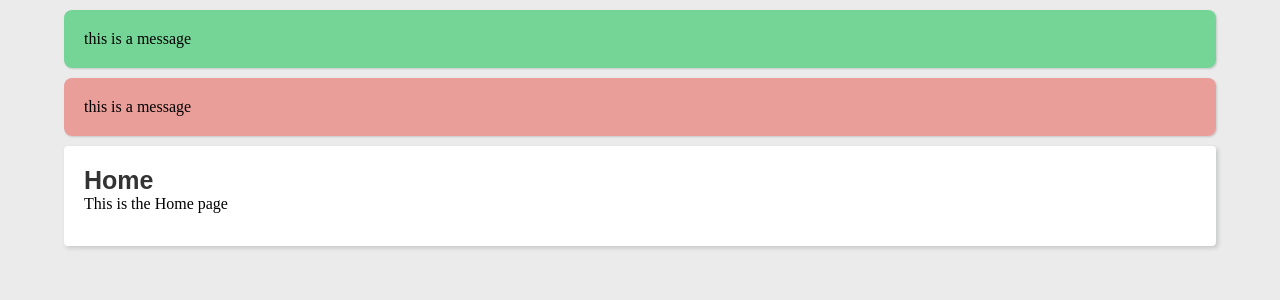
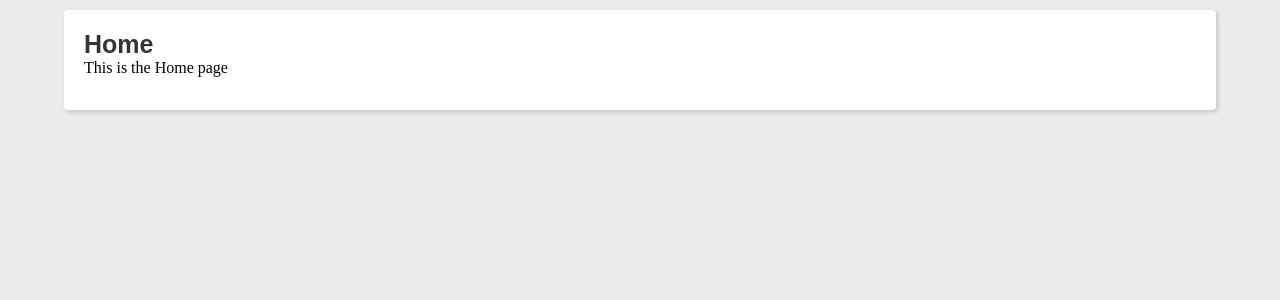
Before and after one commit to Elik09/ServeWatch, a Flask app: page /home in a window 1280 px wide. Shown: the top 300 px of the page. Run offline with Flask 2, Linux system fonts and the light colour scheme; some web fonts are replaced.

Commit message:
Initial commit

```diff
--- a/templates/header.html
+++ b/templates/header.html
@@ -17,14 +17,6 @@
 	document.write('<script src="http://' + (location.host || 'localhost').split(':')[0] + ':35729/livereload.js?snipver=1"></' + 'script>')
 </script>
 
-		<div class="message success">
-			<p>this is a message </p>
-		</div>
-
-		<div class="message fail">
-			<p>this is a message </p>
-		</div>
-
 
 	{% with messages = get_flashed_messages(with_categories=true) %}
 		{% if messages %}
```
